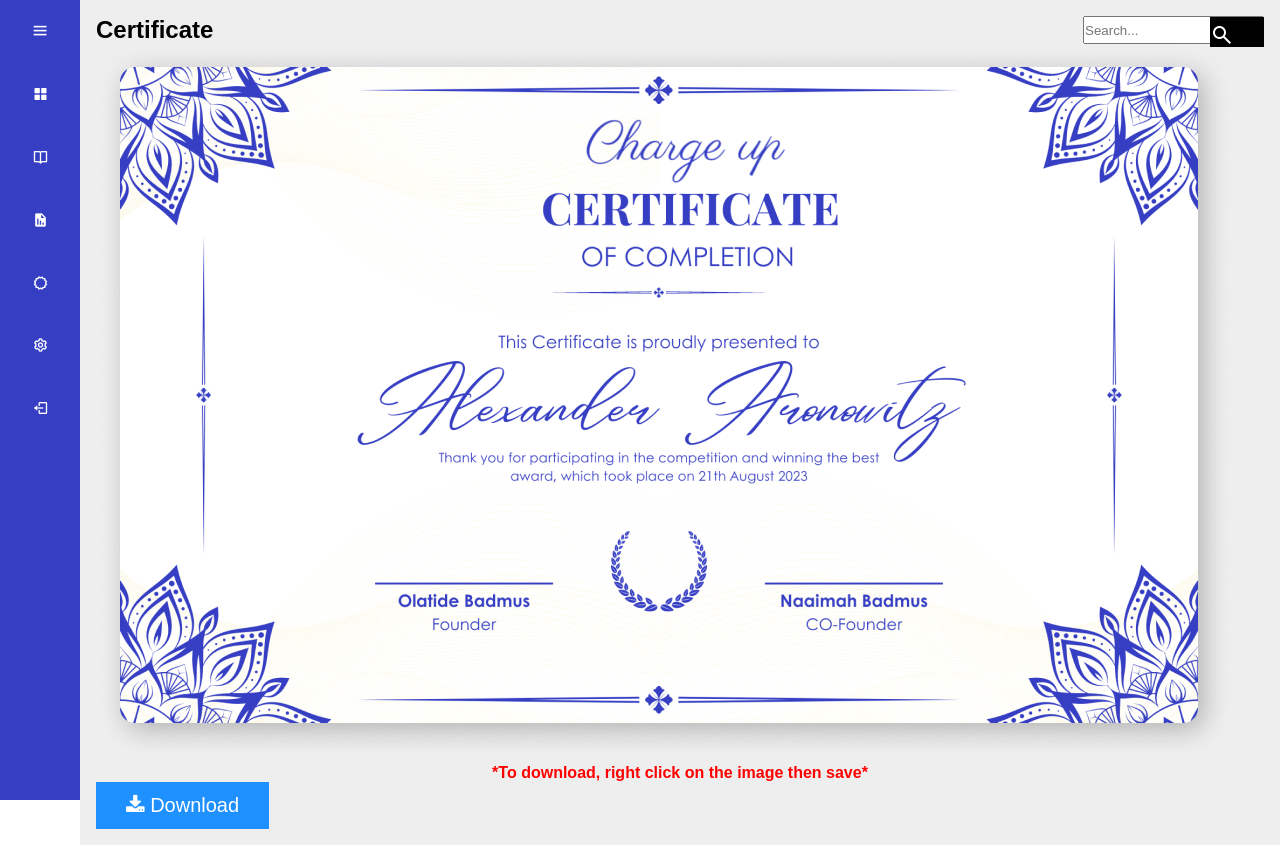
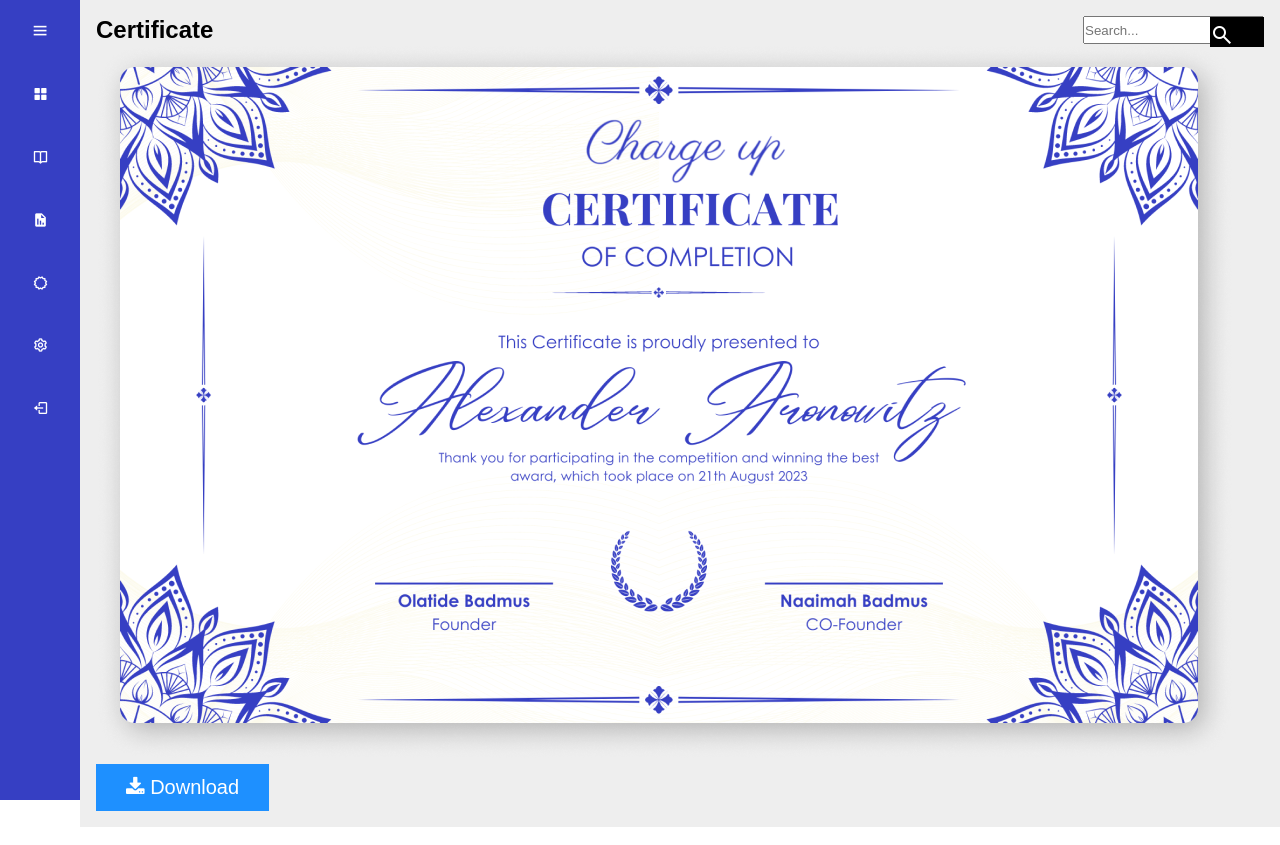
Before and after one commit to RAHEENA123/Charge-up, a plain HTML site: page cert.html in a window 1280 px wide. Drawn offline with nearby package versions, Linux system fonts and the light colour scheme; a web font is replaced by a local one.

Commit message:
image
image

```diff
--- a/Resources/CSS/cert.css
+++ b/Resources/CSS/cert.css
@@ -153,8 +153,3 @@
   cursor: pointer;
   font-size: 20px;
 }
-.main-content p {
-  color: red;
-  font-weight: bold;
-  text-align: center;
-}
--- a/cert.html
+++ b/cert.html
@@ -88,7 +88,6 @@
       <a href="Resources/assets/certif.png" download="Certificate.png">
         <img src="Resources/assets/certif.png"
       /></a>
-      <p>*To download, right click on the image then save*</p>
       <button
         class="btn"
         onclick="forceDownload(this)"
```
Also changed, not shown: course.html (+2 -2 lines), dash.html (+1 -1 lines), Resources/assets/image.jpeg (renamed from Resources/assets/Images  (3).jpeg).
